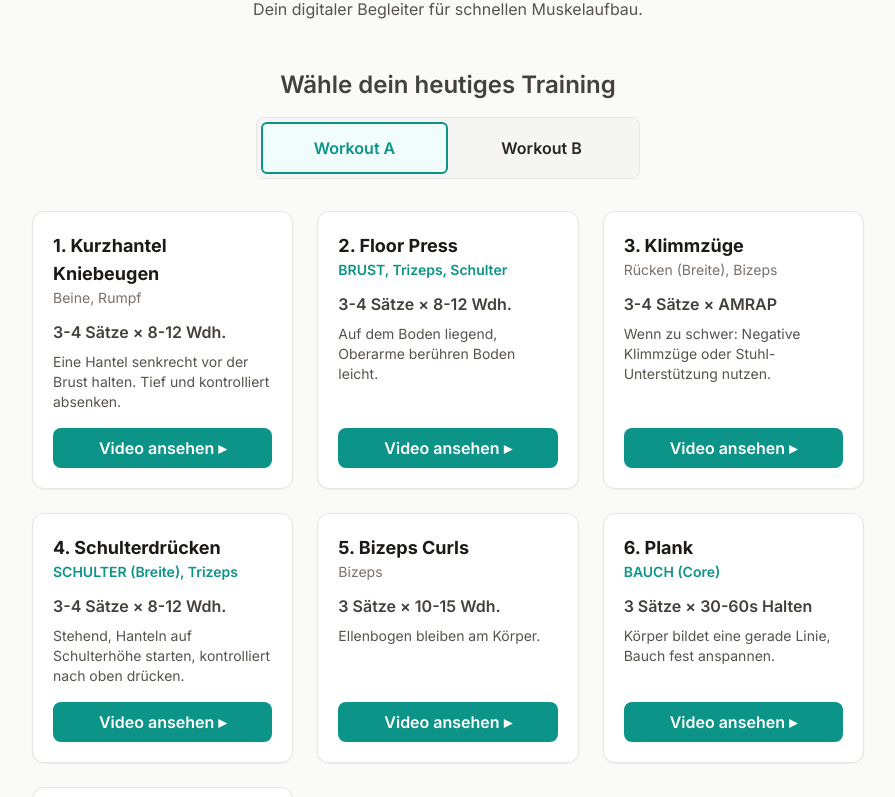
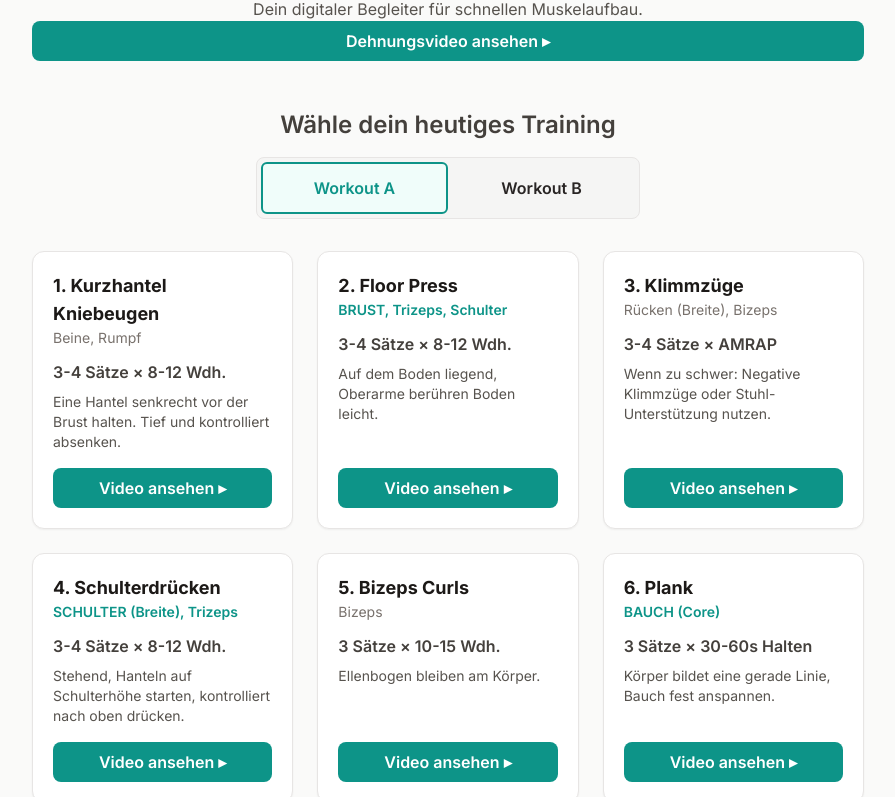
Before and after one commit to urewig/mein-trainingsplan, a plain HTML site: page index.html in a window 1280 px wide. Shown: the part 83-880 px from the top of the page, without its empty margins (192-1087 px from the left). Drawn offline with nearby package versions, Linux system fonts and the light colour scheme.

Commit message:
Update index.html

```diff
--- a/index.html
+++ b/index.html
@@ -21,6 +21,8 @@
         <header class="text-center mb-8 md:mb-12">
             <h1 class="text-3xl sm:text-4xl font-bold text-stone-900">Interaktiver Trainingsplan</h1>
             <p class="text-stone-600 mt-2">Dein digitaler Begleiter für schnellen Muskelaufbau.</p>
+            <a href="https://www.youtube.com/watch?v=DHOkAu_bwQ8" target="_blank" class="block text-center bg-teal-600 text-white font-semibold py-2 rounded-lg hover:bg-teal-700 transition-colors">Dehnungsvideo ansehen ▸</a>
+
         </header>
 
         <main>
@@ -43,7 +45,7 @@
                                 <p class="text-sm text-stone-600 mt-2">Eine Hantel senkrecht vor der Brust halten. Tief und kontrolliert absenken.</p>
                             </div>
                             <div class="mt-4">
-                                <a href="https://www.youtube.com/watch?v=fXgLOh35PkE" target="_blank" class="block text-center bg-teal-600 text-white font-semibold py-2 rounded-lg hover:bg-teal-700 transition-colors">Video ansehen ▸</a>
+                                <a href="https://www.youtube.com/watch?v=I-41oPS373Y" target="_blank" class="block text-center bg-teal-600 text-white font-semibold py-2 rounded-lg hover:bg-teal-700 transition-colors">Video ansehen ▸</a>
                             </div>
                         </div>
                         <div class="bg-white p-5 rounded-xl border border-stone-200 shadow-sm flex flex-col justify-between">
@@ -54,7 +56,7 @@
                                 <p class="text-sm text-stone-600 mt-2">Auf dem Boden liegend, Oberarme berühren Boden leicht.</p>
                             </div>
                             <div class="mt-4">
-                                <a href="https://www.youtube.com/watch?v=p3jpYq9h0kM" target="_blank" class="block text-center bg-teal-600 text-white font-semibold py-2 rounded-lg hover:bg-teal-700 transition-colors">Video ansehen ▸</a>
+                                <a href="https://www.youtube.com/watch?v=BRTxZDwocBo" target="_blank" class="block text-center bg-teal-600 text-white font-semibold py-2 rounded-lg hover:bg-teal-700 transition-colors">Video ansehen ▸</a>
                             </div>
                         </div>
                         <div class="bg-white p-5 rounded-xl border border-stone-200 shadow-sm flex flex-col justify-between">
```
